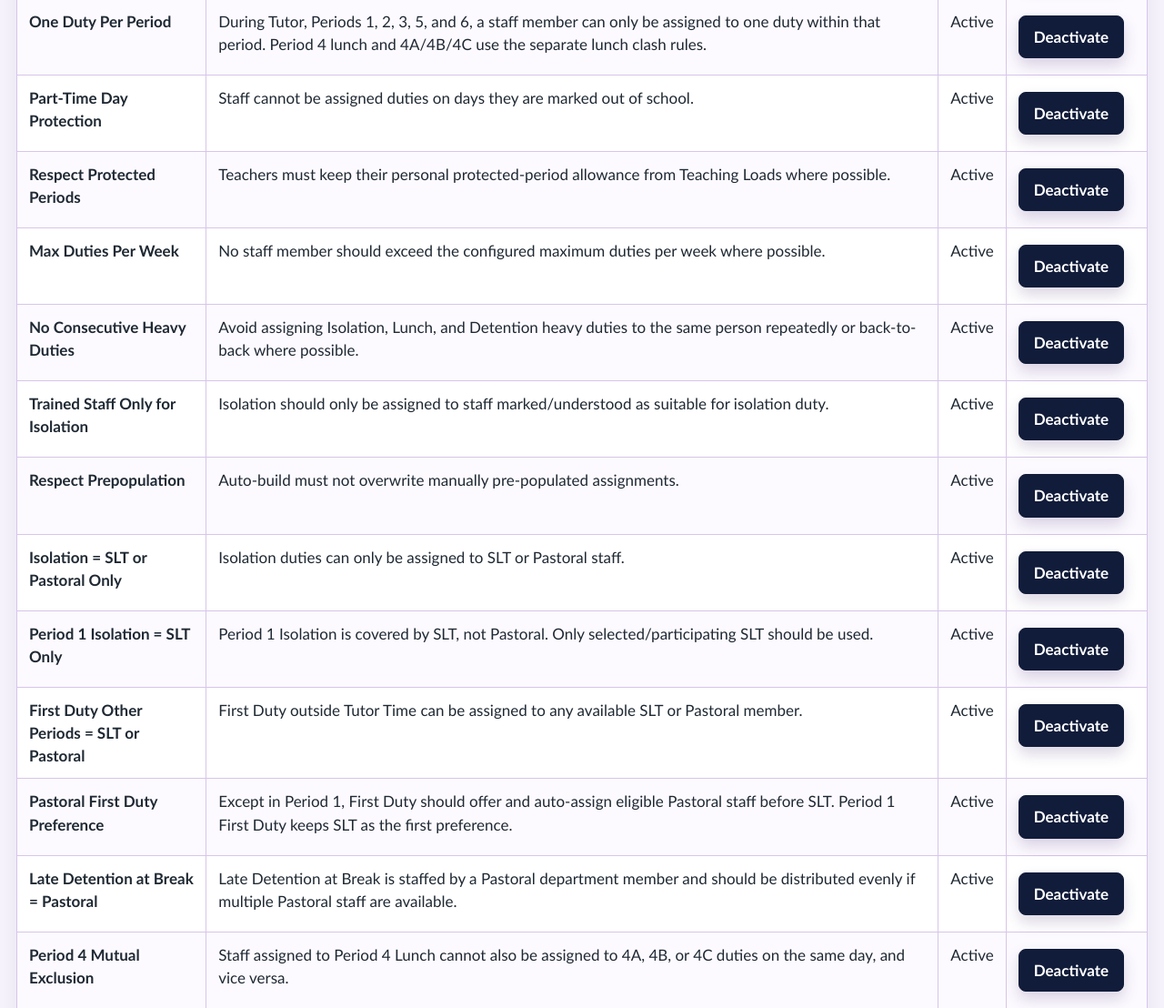
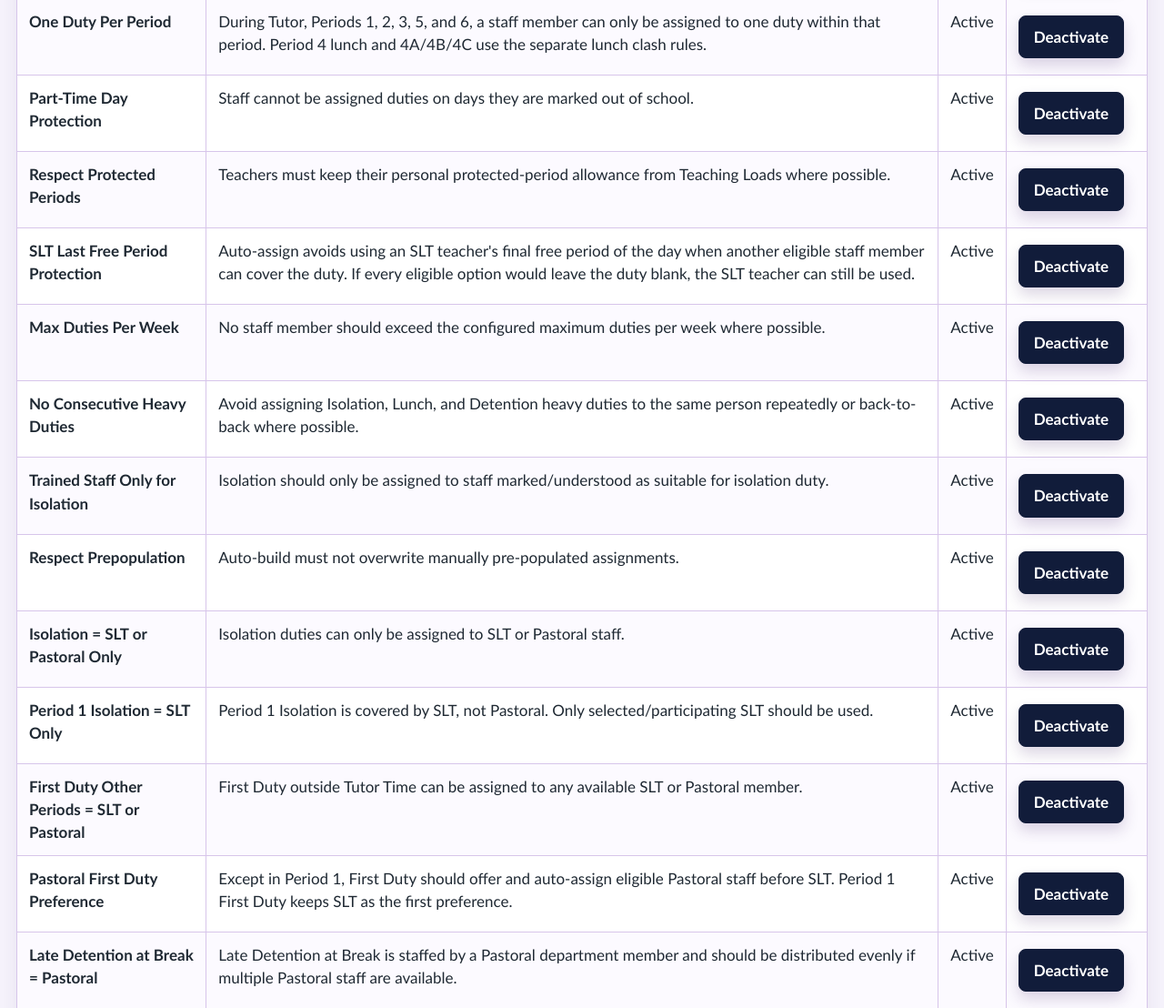
Before and after one commit to mgm-hope/DutyMaster, a FastAPI app: page /rules in a window 1280 px wide. Shown: the part 1979-3087 px from the top of the page at 91% size. Run offline with FastAPI, Linux system fonts and the light colour scheme; the visitor is signed in with stand-in values (Sample User, id 1); data comes from the database, SQL or seed files in the repository; data that the repository does not hold is empty.

Commit message:
Protect SLT teacher final free periods

```diff
--- a/app/database.py
+++ b/app/database.py
@@ -161,6 +161,7 @@ DEFAULT_RULES = [
     ("One Duty Per Period", "During Tutor, Periods 1, 2, 3, 5, and 6, a staff member can only be assigned to one duty within that period. Period 4 lunch and 4A/4B/4C use the separate lunch clash rules."),
     ("Part-Time Day Protection", "Staff cannot be assigned duties on days they are marked out of school."),
     ("Respect Protected Periods", "Teachers must keep their personal protected-period allowance from Teaching Loads where possible."),
+    ("SLT Last Free Period Protection", "Auto-assign avoids using an SLT teacher's final free period of the day when another eligible staff member can cover the duty. If every eligible option would leave the duty blank, the SLT teacher can still be used."),
     ("Max Duties Per Week", "No staff member should exceed the configured maximum duties per week where possible."),
     ("No Consecutive Heavy Duties", "Avoid assigning Isolation, Lunch, and Detention heavy duties to the same person repeatedly or back-to-back where possible."),
     ("Trained Staff Only for Isolation", "Isolation should only be assigned to staff marked/understood as suitable for isolation duty."),
--- a/app/services.py
+++ b/app/services.py
@@ -726,6 +726,14 @@ def teacher_free_periods_for_day(conn: sqlite3.Connection, initials: str, week:
     ).fetchall()
     teaching = sum(0.5 if row["period"] == "Tutor" else 1 for row in teaching_rows)
     return DAILY_TEACHING_LOAD - teaching - staff_day_duty_count(conn, initials, week, day)
+
+
+def would_use_slt_teacher_last_free_period(conn: sqlite3.Connection, candidate: dict, week: int, day: str) -> bool:
+    return (
+        candidate.get("source") == "teacher"
+        and candidate.get("role") == "SLT"
+        and teacher_free_periods_for_day(conn, candidate["initials"], week, day) <= 1
+    )
 
 
 def teacher_lunch_limit_reached(conn: sqlite3.Connection, initials: str) -> bool:
@@ -813,8 +821,6 @@ def previous_non_free_streak(conn: sqlite3.Connection, initials: str, week: int,
 def teacher_assignment_score(conn: sqlite3.Connection, initials: str, week: int, day: str, code: str) -> tuple[float, float]:
     remaining = teacher_free_periods_remaining(conn, initials)
     score = 100 + (10 * remaining)
-    if teacher_free_periods_for_day(conn, initials, week, day) <= 1:
-        score -= 1
     tie_break = score - previous_non_free_streak(conn, initials, week, day, code)
     return score, tie_break
 
@@ -1493,6 +1499,11 @@ def auto_assign_empty_slots(conn: sqlite3.Connection) -> dict:
             if not duty_is_optional_for_conn(conn, code):
                 issues.append(slot)
             continue
+        if rule_active(conn, "SLT Last Free Period Protection"):
+            protected = [cand for cand in eligible if would_use_slt_teacher_last_free_period(conn, cand, week, day)]
+            unprotected = [cand for cand in eligible if cand not in protected]
+            if protected and unprotected:
+                eligible = unprotected
         if duty_is_lunch(code):
             chosen = choose_lunch_candidate(conn, eligible, code, week, day)
         else:
--- a/app/templates/rules.html
+++ b/app/templates/rules.html
@@ -232,11 +232,12 @@
     <p><strong>1. Hard rules first.</strong> For every duty, DutyMaster first keeps any pre-filled assignments, then removes anyone who is not allowed for that duty, is teaching at that time, is out of school, has a one-off exclusion, has reached a max duty or max lunch-duty limit, would break a custom hard rule, would repeat the same Pastoral duty in consecutive periods, or would clash with another duty. During Tutor, Periods 1, 2, 3, 5, and 6, a member of staff can only hold one duty in that period. Room 90 is manual fill only and is skipped by Auto-Assign. Excluded staff are invisible to scoring.</p>
     <p><strong>2. Additional staff lunch rule.</strong> ESLT, Chaplaincy and Admin are only considered for lunch duties. They are never used for non-lunch duties. For lunch, they are used by priority: ESLT first, then Chaplaincy, then Admin, while respecting their own max duty limits.</p>
     <p><strong>3. Slot order.</strong> Lunch duties are processed first. All remaining duties are processed by the number of eligible teaching staff available: the slot with the fewest available teaching staff is filled first. Equal slots keep stable database order, with no randomisation.</p>
-    <p><strong>4. Teacher score.</strong> Eligible teaching staff start at 100 points. DutyMaster adds 10 points for every free period still remaining across the two-week cycle. If the duty would use the teacher's last free period that day, 1 point is deducted. The score is recalculated fresh for every slot.</p>
-    <p><strong>5. SLT balance.</strong> For duties that are SLT-only, DutyMaster applies the Balanced SLT Duty Distribution rule before the normal teacher score. It offers or assigns the eligible SLT member with the fewest duties so far, then uses heavy-duty count, recent non-free streak, and initials as stable tie-breakers.</p>
-    <p><strong>6. First Duty preference.</strong> Outside Tutor Time, Period 4A, 4B, 4C, and Period 1, First Duty prefers eligible Pastoral staff before SLT. Period 1 First Duty keeps SLT as the first preference.</p>
-    <p><strong>7. Tie-breaker.</strong> If teaching staff have the same score, DutyMaster looks backwards from the duty slot and deducts 1 point for each consecutive non-free period since the teacher's most recent free period. The shortest busy streak wins. If still tied, initials provide a stable final order.</p>
-    <p><strong>8. Output checks.</strong> The Proposed Timetable shows the rota, blank-duty reasons, workload by role, fairness notes, and lunch duties where additional staff were used.</p>
+    <p><strong>4. Teacher score.</strong> Eligible teaching staff start at 100 points. DutyMaster adds 10 points for every free period still remaining across the two-week cycle. The score is recalculated fresh for every slot.</p>
+    <p><strong>5. SLT last-free-period protection.</strong> This protection applies only to SLT who are also teaching staff. If assigning a duty would use that SLT teacher's final free period of the day, DutyMaster first tries every other eligible candidate. If nobody else can cover the duty, the SLT teacher can still be used so the slot is not forced blank.</p>
+    <p><strong>6. SLT balance.</strong> For duties that are SLT-only, DutyMaster applies the Balanced SLT Duty Distribution rule before the normal teacher score. It offers or assigns the eligible SLT member with the fewest duties so far, then uses heavy-duty count, recent non-free streak, and initials as stable tie-breakers.</p>
+    <p><strong>7. First Duty preference.</strong> Outside Tutor Time, Period 4A, 4B, 4C, and Period 1, First Duty prefers eligible Pastoral staff before SLT. Period 1 First Duty keeps SLT as the first preference.</p>
+    <p><strong>8. Tie-breaker.</strong> If teaching staff have the same score, DutyMaster looks backwards from the duty slot and deducts 1 point for each consecutive non-free period since the teacher's most recent free period. The shortest busy streak wins. If still tied, initials provide a stable final order.</p>
+    <p><strong>9. Output checks.</strong> The Proposed Timetable shows the rota, blank-duty reasons, workload by role, fairness notes, and lunch duties where additional staff were used.</p>
 </section>
 
 <section class="panel">
```
